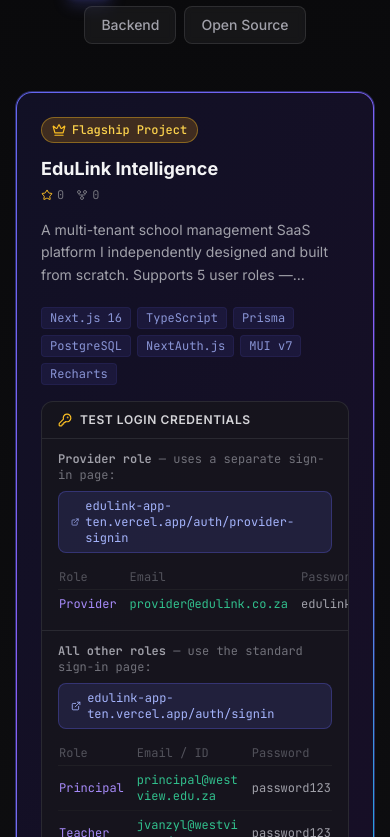
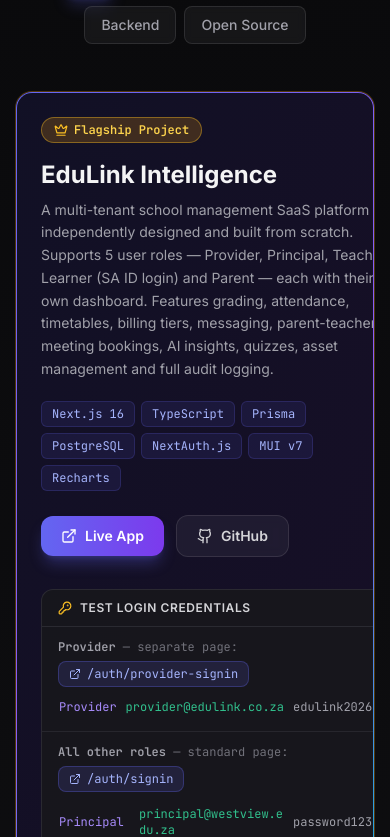
Before and after one commit to PGpjozz/portfolio2, a Next.js app: page / in a window 390 px wide. Shown: the part 8527-9364 px from the top of the page. Built offline with nearby package versions, Linux system fonts and the light colour scheme.

Commit message:
Improve portfolio: EduLink full-width 2-col card, Hire Me nav CTA, Hero badge upgrades

```diff
--- a/components/Projects.tsx
+++ b/components/Projects.tsx
@@ -164,142 +164,85 @@
             animate="visible"
             className="grid md:grid-cols-2 lg:grid-cols-3 gap-6"
           >
-            {filtered.map((project) => (
+            {filtered.map((project) => {
+              const isFlagship = 'flagship' in project && project.flagship;
+              return (
                 <motion.div
                   key={project.title}
                   variants={cardVariants}
                   layout
-                className={`relative rounded-2xl overflow-hidden gradient-border card-hover group ${'flagship' in project && project.flagship ? 'lg:col-span-1 ring-1 ring-indigo-500/40' : ''}`}
+                  className={`relative rounded-2xl overflow-hidden gradient-border card-hover group ${isFlagship ? 'lg:col-span-3 ring-1 ring-amber-500/30' : ''
+                    }`}
                 >
                   <div className={`absolute inset-0 bg-gradient-to-br ${project.gradient} opacity-60`} />
 
-                <div className="relative p-6">
-                  {'flagship' in project && project.flagship && (
-                    <div className="inline-flex items-center gap-1.5 px-2.5 py-1 rounded-full bg-amber-500/20 border border-amber-400/40 text-amber-300 text-xs font-mono font-medium mb-3">
+                  {isFlagship ? (
+                    /* ── Flagship: two-column layout ── */
+                    <div className="relative p-6 lg:p-8">
+                      <div className="grid lg:grid-cols-5 gap-8">
+                        {/* Left: info */}
+                        <div className="lg:col-span-3">
+                          <div className="flex items-center gap-3 mb-4">
+                            <div className="inline-flex items-center gap-1.5 px-3 py-1 rounded-full bg-amber-500/20 border border-amber-400/40 text-amber-300 text-xs font-mono font-semibold">
                               <Crown className="w-3.5 h-3.5 text-amber-400" />
                               Flagship Project
                             </div>
-                  )}
-                  <div className="flex items-start justify-between mb-4">
-                    <div>
-                      <h3 className="text-lg font-bold text-zinc-100 group-hover:text-white mb-1">
-                        {project.title}
-                      </h3>
-                      <div className="flex items-center gap-3 text-xs text-zinc-500 font-mono">
-                        <span className="flex items-center gap-1">
-                          <Star className="w-3 h-3 text-amber-400" />
-                          {formatCount(project.stars)}
-                        </span>
-                        <span className="flex items-center gap-1">
-                          <GitFork className="w-3 h-3" />
-                          {formatCount(project.forks)}
-                        </span>
                           </div>
+                          <h3 className="text-2xl font-bold text-zinc-100 mb-2">{project.title}</h3>
+                          <p className="text-zinc-400 text-sm leading-relaxed mb-5">{project.description}</p>
+                          <div className="flex flex-wrap gap-1.5 mb-6">
+                            {project.tech.map((t) => (
+                              <span key={t} className="px-2.5 py-1 rounded-md text-xs font-mono text-indigo-300 bg-indigo-500/10 border border-indigo-500/20">{t}</span>
+                            ))}
                           </div>
-                    <div className="flex gap-2 opacity-0 group-hover:opacity-100 transition-opacity duration-200">
-                      <a
-                        href={project.githubUrl}
-                        target="_blank"
-                        rel="noopener noreferrer"
-                        className="p-2 rounded-lg glass border border-zinc-700/50 hover:border-indigo-500/40 text-zinc-400 hover:text-white transition-colors"
-                        aria-label="GitHub"
-                      >
-                        <Github className="w-4 h-4" />
+                          <div className="flex items-center gap-3">
+                            <a href={project.liveUrl} target="_blank" rel="noopener noreferrer"
+                              className="inline-flex items-center gap-2 px-5 py-2.5 rounded-xl bg-gradient-to-r from-indigo-500 to-violet-600 text-white text-sm font-semibold shadow-lg shadow-indigo-500/30 hover:shadow-indigo-500/50 transition-all duration-200">
+                              <ExternalLink className="w-4 h-4" /> Live App
                             </a>
-                      <a
-                        href={project.liveUrl}
-                        target="_blank"
-                        rel="noopener noreferrer"
-                        className="p-2 rounded-lg glass border border-zinc-700/50 hover:border-indigo-500/40 text-zinc-400 hover:text-white transition-colors"
-                        aria-label="Live Demo"
-                      >
-                        <ExternalLink className="w-4 h-4" />
+                            <a href={project.githubUrl} target="_blank" rel="noopener noreferrer"
+                              className="inline-flex items-center gap-2 px-5 py-2.5 rounded-xl glass border border-zinc-700 hover:border-indigo-500/40 text-zinc-300 hover:text-white text-sm font-semibold transition-all duration-200">
+                              <Github className="w-4 h-4" /> GitHub
                             </a>
                           </div>
                         </div>
 
-                  <p className="text-zinc-400 text-sm leading-relaxed mb-5 line-clamp-3">
-                    {project.description}
-                  </p>
-
-                  <div className="flex flex-wrap gap-1.5 mb-4">
-                    {project.tech.map((t) => (
-                      <span
-                        key={t}
-                        className="px-2 py-0.5 rounded text-xs font-mono text-indigo-300/80 bg-indigo-500/10 border border-indigo-500/10"
-                      >
-                        {t}
-                      </span>
-                    ))}
-                  </div>
-
+                        {/* Right: credentials */}
                         {'credentials' in project && project.credentials && (
-                    <div className="mt-4 rounded-xl bg-zinc-900/70 border border-zinc-700/50 overflow-hidden">
-                      {/* Header */}
+                          <div className="lg:col-span-2">
+                            <div className="rounded-xl bg-zinc-900/80 border border-zinc-700/50 overflow-hidden h-full">
                               <div className="px-4 py-2.5 border-b border-zinc-700/50 flex items-center gap-2">
                                 <KeyRound className="w-3.5 h-3.5 text-amber-400" />
                                 <span className="text-xs font-semibold text-zinc-300 uppercase tracking-wider">Test Login Credentials</span>
                               </div>
-
-                      {/* Group 1 — Provider (different URL) */}
-                      <div className="px-4 py-3 border-b border-zinc-700/50">
-                        <p className="text-xs text-zinc-500 mb-2 font-mono">
-                          <span className="text-zinc-400 font-semibold">Provider role</span> — uses a separate sign-in page:
-                        </p>
-                        <a
-                          href="https://edulink-app-ten.vercel.app/auth/provider-signin"
-                          target="_blank"
-                          rel="noopener noreferrer"
-                          className="inline-flex items-center gap-1.5 px-3 py-1.5 rounded-lg bg-indigo-500/15 border border-indigo-500/30 text-indigo-300 text-xs font-mono hover:bg-indigo-500/25 transition-colors mb-3"
-                        >
-                          <ExternalLink className="w-3 h-3" />
-                          edulink-app-ten.vercel.app/auth/provider-signin
+                              <div className="px-4 py-3 border-b border-zinc-700/40">
+                                <p className="text-xs text-zinc-500 mb-1.5 font-mono"><span className="text-zinc-400 font-semibold">Provider</span> — separate page:</p>
+                                <a href="https://edulink-app-ten.vercel.app/auth/provider-signin" target="_blank" rel="noopener noreferrer"
+                                  className="inline-flex items-center gap-1.5 px-2.5 py-1 rounded-lg bg-indigo-500/15 border border-indigo-500/30 text-indigo-300 text-xs font-mono hover:bg-indigo-500/25 transition-colors mb-2">
+                                  <ExternalLink className="w-3 h-3" /> /auth/provider-signin
                                 </a>
                                 <table className="w-full text-xs font-mono">
-                          <thead>
-                            <tr className="border-b border-zinc-800/60">
-                              <th className="text-left py-1 text-zinc-600 font-normal">Role</th>
-                              <th className="text-left py-1 text-zinc-600 font-normal">Email</th>
-                              <th className="text-left py-1 text-zinc-600 font-normal">Password</th>
-                            </tr>
-                          </thead>
                                   <tbody>
                                     <tr>
-                              <td className="py-1.5 pr-3 text-violet-400">Provider</td>
-                              <td className="py-1.5 pr-3 text-emerald-400/90">provider@edulink.co.za</td>
-                              <td className="py-1.5 text-zinc-400">edulink2026</td>
+                                      <td className="py-1 pr-2 text-violet-400 w-20">Provider</td>
+                                      <td className="py-1 pr-2 text-emerald-400/90">provider@edulink.co.za</td>
+                                      <td className="py-1 text-zinc-400">edulink2026</td>
                                     </tr>
                                   </tbody>
                                 </table>
                               </div>
-
-                      {/* Group 2 — All other roles (standard URL) */}
                               <div className="px-4 py-3">
-                        <p className="text-xs text-zinc-500 mb-2 font-mono">
-                          <span className="text-zinc-400 font-semibold">All other roles</span> — use the standard sign-in page:
-                        </p>
-                        <a
-                          href="https://edulink-app-ten.vercel.app/auth/signin"
-                          target="_blank"
-                          rel="noopener noreferrer"
-                          className="inline-flex items-center gap-1.5 px-3 py-1.5 rounded-lg bg-indigo-500/15 border border-indigo-500/30 text-indigo-300 text-xs font-mono hover:bg-indigo-500/25 transition-colors mb-3"
-                        >
-                          <ExternalLink className="w-3 h-3" />
-                          edulink-app-ten.vercel.app/auth/signin
+                                <p className="text-xs text-zinc-500 mb-1.5 font-mono"><span className="text-zinc-400 font-semibold">All other roles</span> — standard page:</p>
+                                <a href="https://edulink-app-ten.vercel.app/auth/signin" target="_blank" rel="noopener noreferrer"
+                                  className="inline-flex items-center gap-1.5 px-2.5 py-1 rounded-lg bg-indigo-500/15 border border-indigo-500/30 text-indigo-300 text-xs font-mono hover:bg-indigo-500/25 transition-colors mb-2">
+                                  <ExternalLink className="w-3 h-3" /> /auth/signin
                                 </a>
                                 <table className="w-full text-xs font-mono">
-                          <thead>
-                            <tr className="border-b border-zinc-800/60">
-                              <th className="text-left py-1 text-zinc-600 font-normal">Role</th>
-                              <th className="text-left py-1 text-zinc-600 font-normal">Email / ID</th>
-                              <th className="text-left py-1 text-zinc-600 font-normal">Password</th>
-                            </tr>
-                          </thead>
                                   <tbody>
-                            {project.credentials.filter((c) => c.role !== "Provider").map((c) => (
-                              <tr key={c.role} className="border-b border-zinc-800/40 last:border-0">
-                                <td className="py-1.5 pr-3 text-violet-400">{c.role}</td>
-                                <td className="py-1.5 pr-3 text-emerald-400/90 break-all">{c.login}</td>
+                                    {project.credentials.filter((c) => c.role !== 'Provider').map((c) => (
+                                      <tr key={c.role} className="border-t border-zinc-800/40 first:border-0">
+                                        <td className="py-1.5 pr-2 text-violet-400 w-20">{c.role}</td>
+                                        <td className="py-1.5 pr-2 text-emerald-400/90 break-all">{c.login}</td>
                                         <td className="py-1.5 text-zinc-400">{c.password}</td>
                                       </tr>
                                     ))}
@@ -307,10 +250,43 @@
                                 </table>
                               </div>
                             </div>
+                          </div>
                         )}
                       </div>
+                    </div>
+                  ) : (
+                    /* ── Regular card ── */
+                    <div className="relative p-6">
+                      <div className="flex items-start justify-between mb-4">
+                        <div>
+                          <h3 className="text-lg font-bold text-zinc-100 group-hover:text-white mb-1">{project.title}</h3>
+                          <div className="flex items-center gap-3 text-xs text-zinc-500 font-mono">
+                            <span className="flex items-center gap-1"><Star className="w-3 h-3 text-amber-400" />{formatCount(project.stars)}</span>
+                            <span className="flex items-center gap-1"><GitFork className="w-3 h-3" />{formatCount(project.forks)}</span>
+                          </div>
+                        </div>
+                        <div className="flex gap-2 opacity-0 group-hover:opacity-100 transition-opacity duration-200">
+                          <a href={project.githubUrl} target="_blank" rel="noopener noreferrer"
+                            className="p-2 rounded-lg glass border border-zinc-700/50 hover:border-indigo-500/40 text-zinc-400 hover:text-white transition-colors" aria-label="GitHub">
+                            <Github className="w-4 h-4" />
+                          </a>
+                          <a href={project.liveUrl} target="_blank" rel="noopener noreferrer"
+                            className="p-2 rounded-lg glass border border-zinc-700/50 hover:border-indigo-500/40 text-zinc-400 hover:text-white transition-colors" aria-label="Live Demo">
+                            <ExternalLink className="w-4 h-4" />
+                          </a>
+                        </div>
+                      </div>
+                      <p className="text-zinc-400 text-sm leading-relaxed mb-5 line-clamp-3">{project.description}</p>
+                      <div className="flex flex-wrap gap-1.5">
+                        {project.tech.map((t) => (
+                          <span key={t} className="px-2 py-0.5 rounded text-xs font-mono text-indigo-300/80 bg-indigo-500/10 border border-indigo-500/10">{t}</span>
+                        ))}
+                      </div>
+                    </div>
+                  )}
                 </motion.div>
-            ))}
+              );
+            })}
           </motion.div>
         </AnimatePresence>
 
```
Also changed, not shown: components/Hero.tsx (+9 -9 lines), components/Navbar.tsx (+10 -13 lines). Lines whose indentation alone changed are shown as unchanged.
